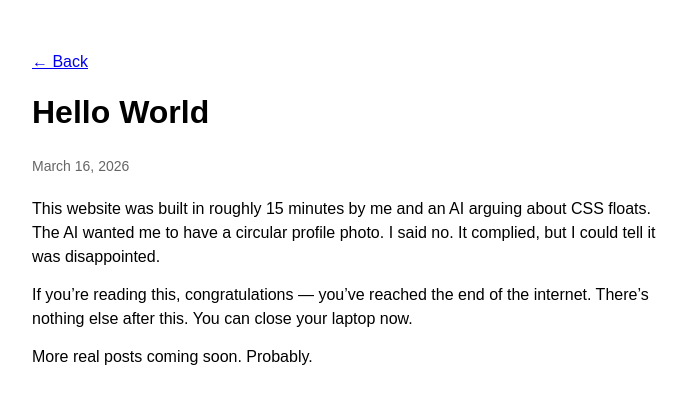
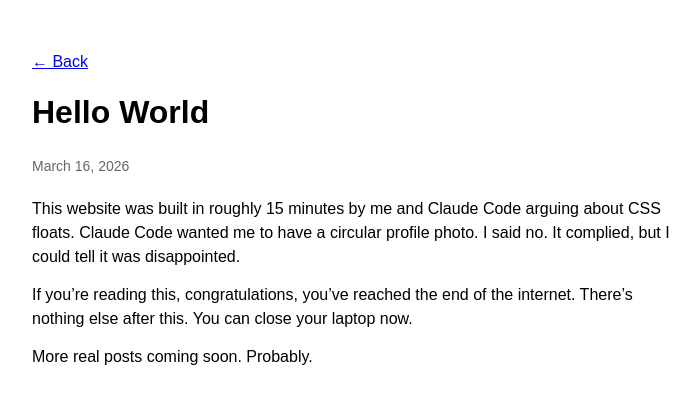
Before and after one commit to itsnauman/itsnauman.github.io, a Jekyll site: the page built from _posts/2026-03-16-hello-world.md, in a window 1280 px wide. Shown: the top 404 px of the page, without its empty margins (283-983 px from the left). Built offline with Jekyll 4.4.1, drawn with Linux system fonts in a browser that asks for light colours.

Commit message:
Update blog post: Claude Code, remove em dash

```diff
--- a/_posts/2026-03-16-hello-world.md
+++ b/_posts/2026-03-16-hello-world.md
@@ -4,8 +4,8 @@ title: "Hello World"
 date: 2026-03-16
 ---
 
-This website was built in roughly 15 minutes by me and an AI arguing about CSS floats. The AI wanted me to have a circular profile photo. I said no. It complied, but I could tell it was disappointed.
+This website was built in roughly 15 minutes by me and Claude Code arguing about CSS floats. Claude Code wanted me to have a circular profile photo. I said no. It complied, but I could tell it was disappointed.
 
-If you're reading this, congratulations — you've reached the end of the internet. There's nothing else after this. You can close your laptop now.
+If you're reading this, congratulations, you've reached the end of the internet. There's nothing else after this. You can close your laptop now.
 
 More real posts coming soon. Probably.
```
